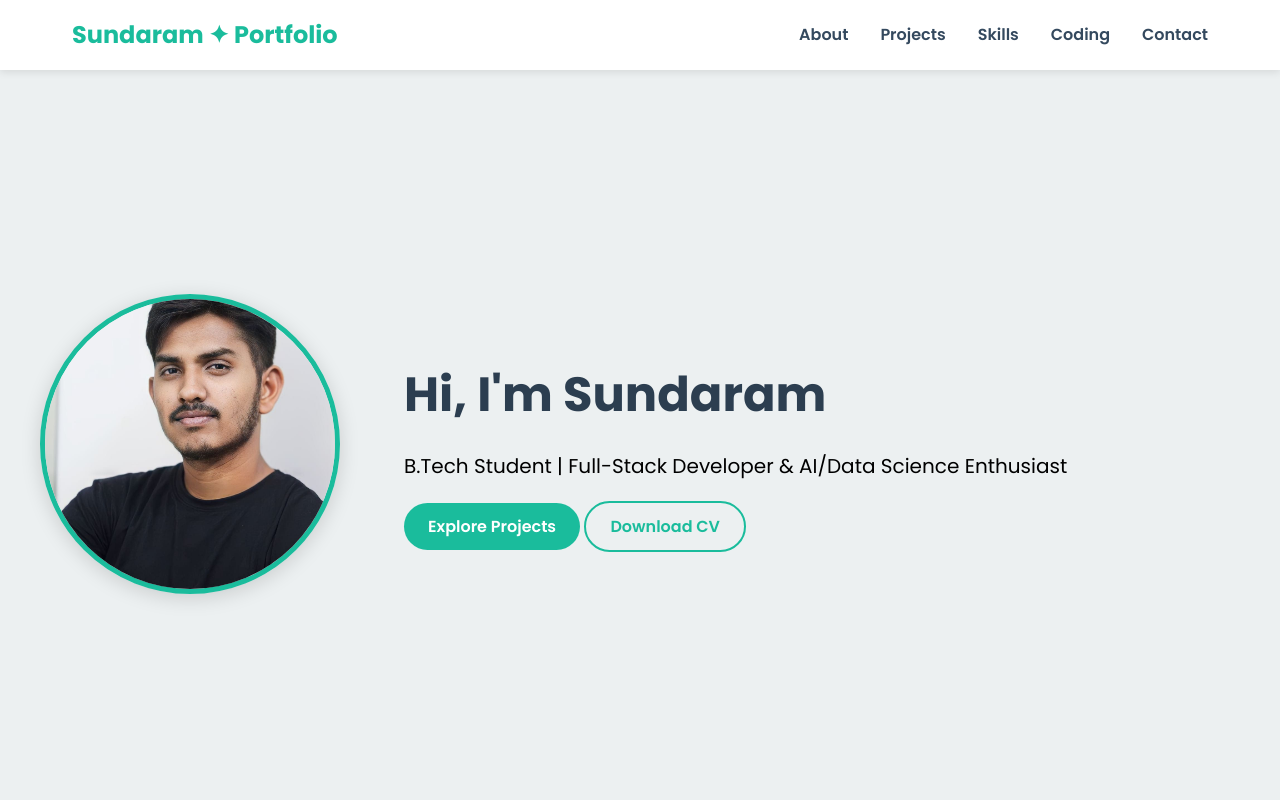
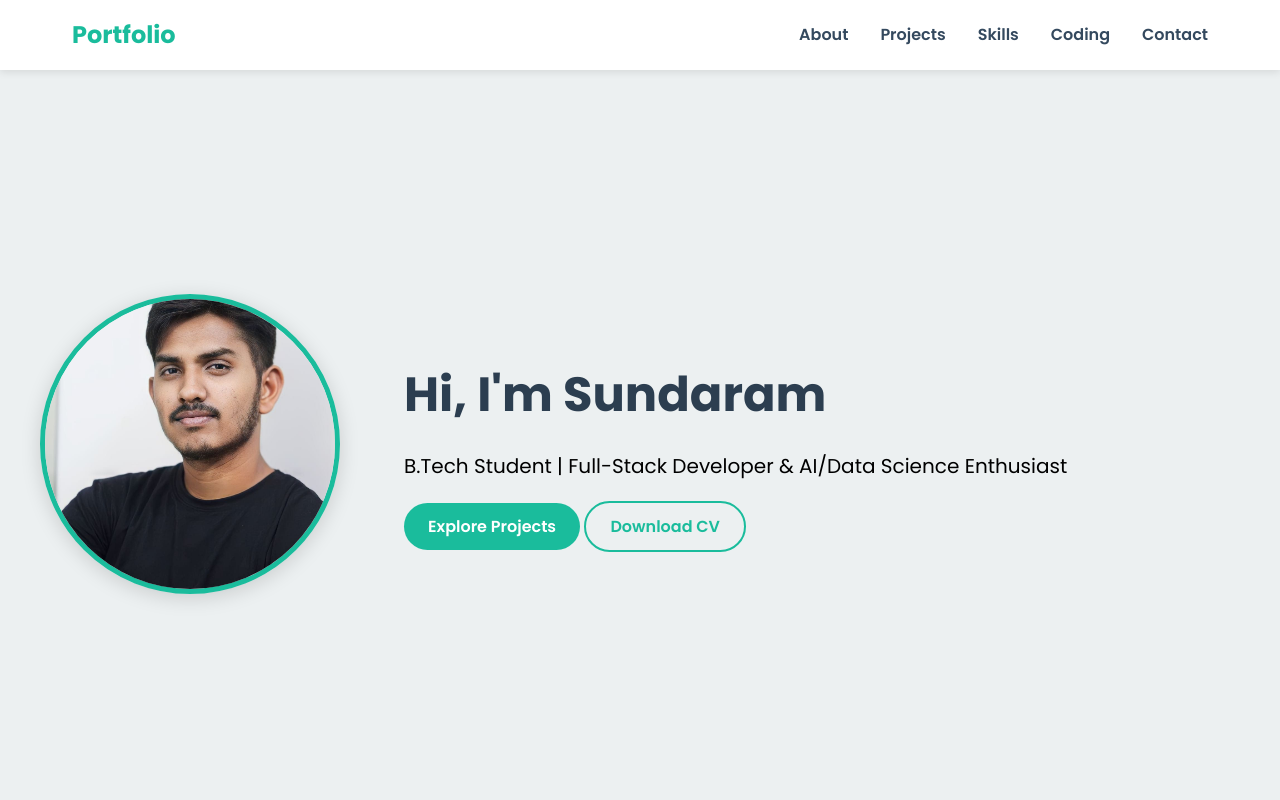
Before and after one commit to SundaramDev/Portfolio, a plain HTML site: page index.html in a window 1280 px wide. Shown: the top 800 px of the page. Drawn offline with Linux system fonts and the light colour scheme.

Commit message:
heading change

```diff
--- a/index.html
+++ b/index.html
@@ -14,7 +14,7 @@
     <!-- Header -->
     <header class="header fade-in-up">
         <nav class="nav">
-            <a href="#" class="logo">Sundaram ✦ Portfolio</a>
+            <a href="#" class="logo">Portfolio</a>
             <ul class="nav-links">
                 <li><a href="#about">About</a></li>
                 <li><a href="#projects">Projects</a></li>
```
